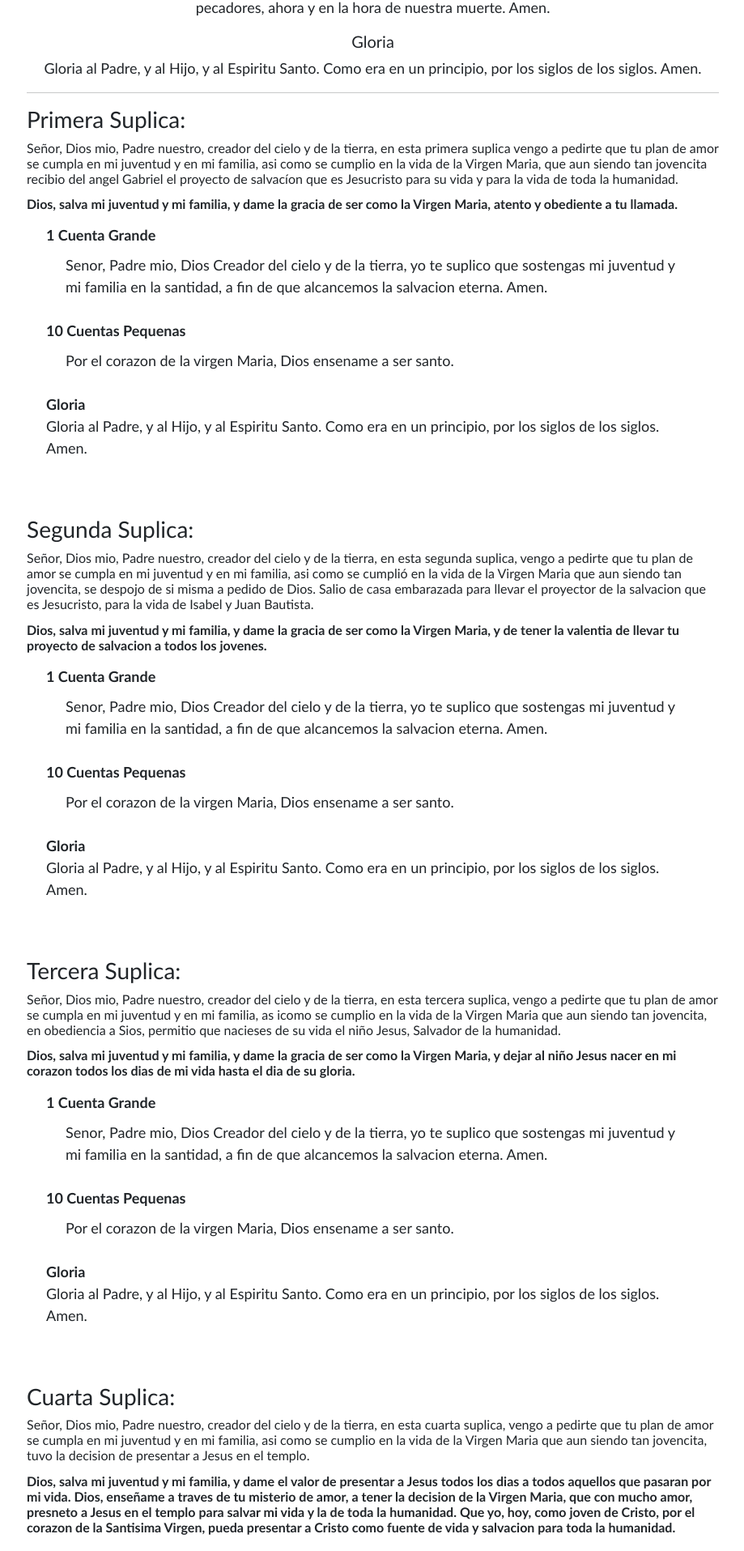
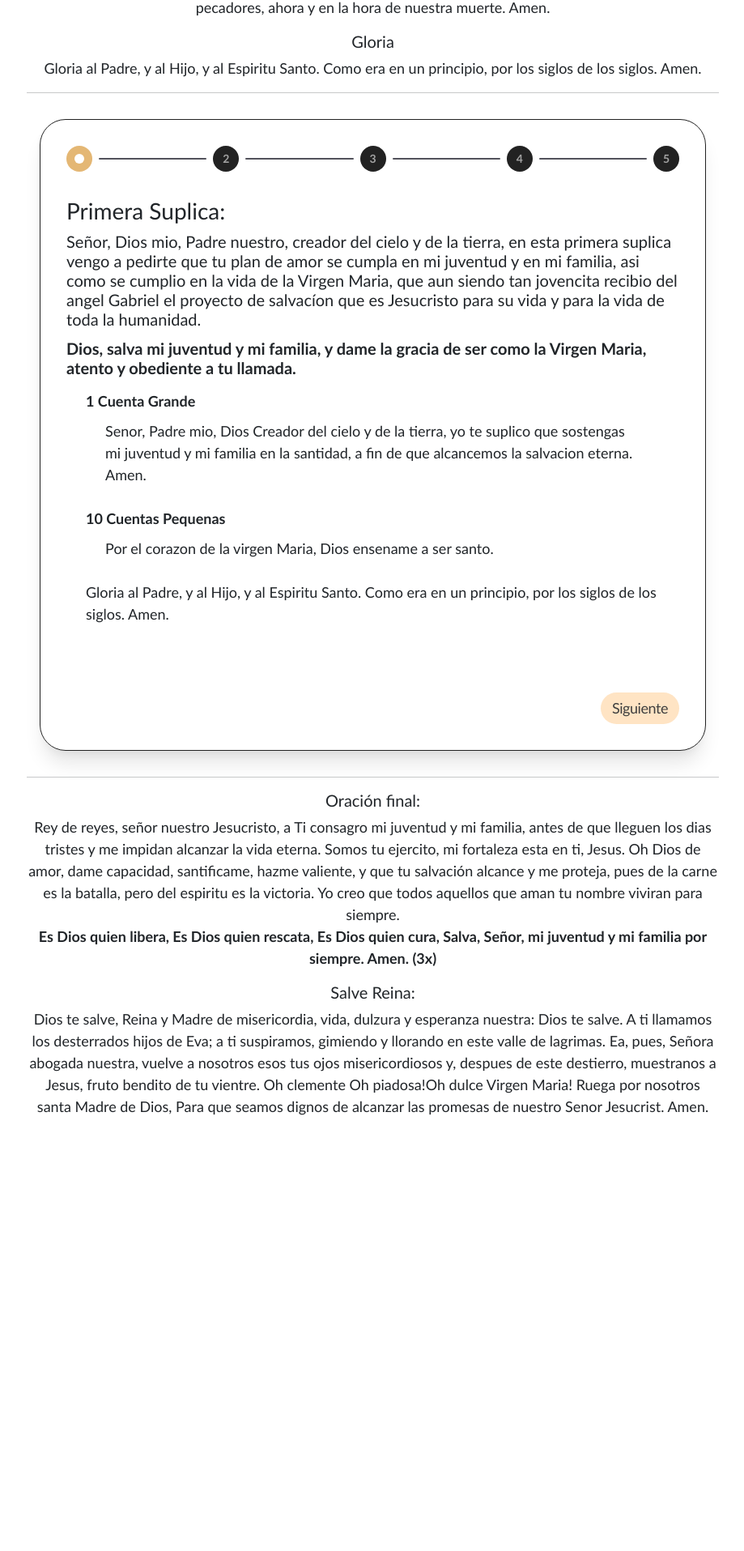
Before and after one commit to luiss28/San-Juan-Bosco-App, a React (Create React App) app: page /rosariojuvenil in a window 1280 px wide. Shown: the part 1016-2931 px from the top of the page at 81% size, without its empty margins (298-1217 px from the left). After the commit the page ends 2412 px from the top, so only its background shows below. Built offline with nearby package versions, Linux system fonts and the light colour scheme.

Commit message:
Added stepper to youth rosary.

```diff
--- a/src/components/Suplicas.jsx
+++ b/src/components/Suplicas.jsx
@@ -13,9 +13,7 @@ export default function Suplica() {
             <b>10 Cuentas Pequenas</b>
             <CuentaPequena/>
             <br/>
-            <b>Gloria</b>
             <Gloria/>
-            <br/>
         </Body>
     )
 }
--- a/src/pages/RosarioJuvenilPage.jsx
+++ b/src/pages/RosarioJuvenilPage.jsx
@@ -3,9 +3,9 @@ import Suplica from '../components/Suplicas';
 import PadreNuestro from '../components/PadreNuestro';
 import AveMaria from '../components/AveMaria';
 import Gloria from '../components/Gloria';
+import Stepper, { Step } from '../components/Stepper';
 
 export default function RosarioJuvenilPage() {
-
     return (
         <Body sidebar>
             <img
@@ -39,8 +39,17 @@ export default function RosarioJuvenilPage() {
             </p>
             <hr/>
 
+            <Stepper
+                initialStep={1}
+                backButtonText="Anterior"
+                nextButtonText="Siguiente"
+                stepCircleContainerClassName="rosario-stepper-shell"
+                contentClassName="rosario-stepper-content"
+                footerClassName="rosario-stepper-footer"
+            >
+                <Step>
                     <h3>Primera Suplica:</h3>
-            <h6>
+                    <h5>
                         Señor, Dios mio, Padre nuestro, creador del cielo y de la tierra, en
                         esta primera suplica vengo a pedirte
                         que tu plan de amor se cumpla en mi juventud y en mi familia, asi como
@@ -53,12 +62,14 @@ export default function RosarioJuvenilPage() {
                                 Virgen Maria, atento y obediente a tu llamada.
                             </b>
                         </p>
-            </h6>
+                    </h5>
                     <Suplica/>
                     <br/>
+                </Step>
 
+                <Step>
                     <h3>Segunda Suplica:</h3>
-            <h6>
+                    <h5>
                         Señor, Dios mio, Padre nuestro, creador del cielo y de la
                         tierra, en esta segunda suplica, vengo a pedirte que tu plan
                         de amor se cumpla en mi juventud y en mi familia, asi como
@@ -73,12 +84,14 @@ export default function RosarioJuvenilPage() {
                                 a todos los jovenes.
                             </b>
                         </p>
-            </h6>
+                    </h5>
                     <Suplica/>
                     <br/>
+                </Step>
 
+                <Step>
                     <h3>Tercera Suplica:</h3>
-            <h6>
+                    <h5>
                         Señor, Dios mio, Padre nuestro, creador del cielo y de la
                         tierra, en esta tercera suplica, vengo a pedirte que tu plan
                         de amor se cumpla en mi juventud y en mi familia, as icomo
@@ -92,12 +105,14 @@ export default function RosarioJuvenilPage() {
                                 de mi vida hasta el dia de su gloria.
                             </b>
                         </p>
-            </h6>
+                    </h5>
                     <Suplica/>
                     <br/>
+                </Step>
 
+                <Step>
                     <h3>Cuarta Suplica:</h3>
-            <h6>
+                    <h5>
                         Señor, Dios mio, Padre nuestro, creador del cielo y de la
                         tierra, en esta cuarta suplica, vengo a pedirte que tu plan de amor
                         se cumpla en mi juventud y en mi familia, asi como se cumplio en la vida de la
@@ -114,12 +129,14 @@ export default function RosarioJuvenilPage() {
                                 para toda la humanidad.
                             </b>
                         </p>
-            </h6>
+                    </h5>
                     <Suplica/>
                     <br/>
+                </Step>
 
+                <Step>
                     <h3>Quinta Suplica:</h3>
-            <h6>
+                    <h5>
                         Señor, Dios mio, Padre nuestro, creador del cielo y de la
                         tierra, en esta quinta suplica, vengo a pedirte que tu plan de amor se cumpla en mi juventud
                         y en mi familia, asi como se cumplio en la vida de la Virgen Maria que aun siendo
@@ -131,10 +148,12 @@ export default function RosarioJuvenilPage() {
                                 con ella, todo de ella.
                             </b>
                         </p>
-            </h6>
+                    </h5>
                     <Suplica/>
+                </Step>
+            </Stepper>
+
             <hr/>
-
             <h5 style={{textAlign:"center"}}>Oración final:</h5>
             <p style={{textAlign:"center"}}>
                 Rey de reyes, señor nuestro Jesucristo, a Ti consagro mi juventud y mi familia,
--- a/src/pages/RosarioPage.jsx
+++ b/src/pages/RosarioPage.jsx
@@ -87,8 +87,8 @@ export default function RosarioPage() {
           <Misterio num={5} />
         </Step>
       </Stepper>
+
       <hr/>
-
       <h3 style={{textAlign:"center"}}>Final:</h3>
       <h5 style={{textAlign:"center"}}>Salve</h5>
       <p style={{textAlign:"center"}}>
```
Lines whose indentation alone changed are shown as unchanged.
